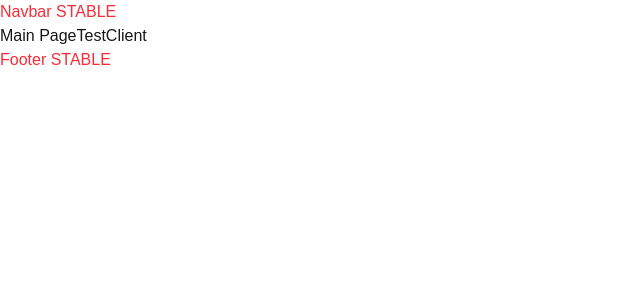
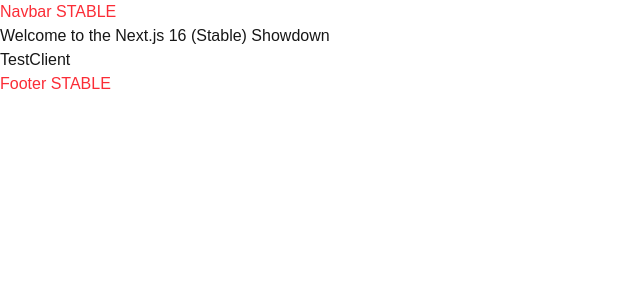
Before and after one commit to faridnextjs/next16, a Next.js app: page / in a window 1280 px wide. Shown: the top 300 px of the page, without its empty margins (0-640 px from the left). Built offline with nearby package versions, Linux system fonts and the light colour scheme.

Commit message:
started Next.js 16 Ultimate course

```diff
--- a/app/(root)/page.tsx
+++ b/app/(root)/page.tsx
@@ -4,7 +4,7 @@ export default function Home() {
   console.log("I am Server Component");
   return (
     <main>
-      Main Page
+      <h1>Welcome to the Next.js 16 (Stable) Showdown</h1>
       <TestClient />
     </main>
   );
```
